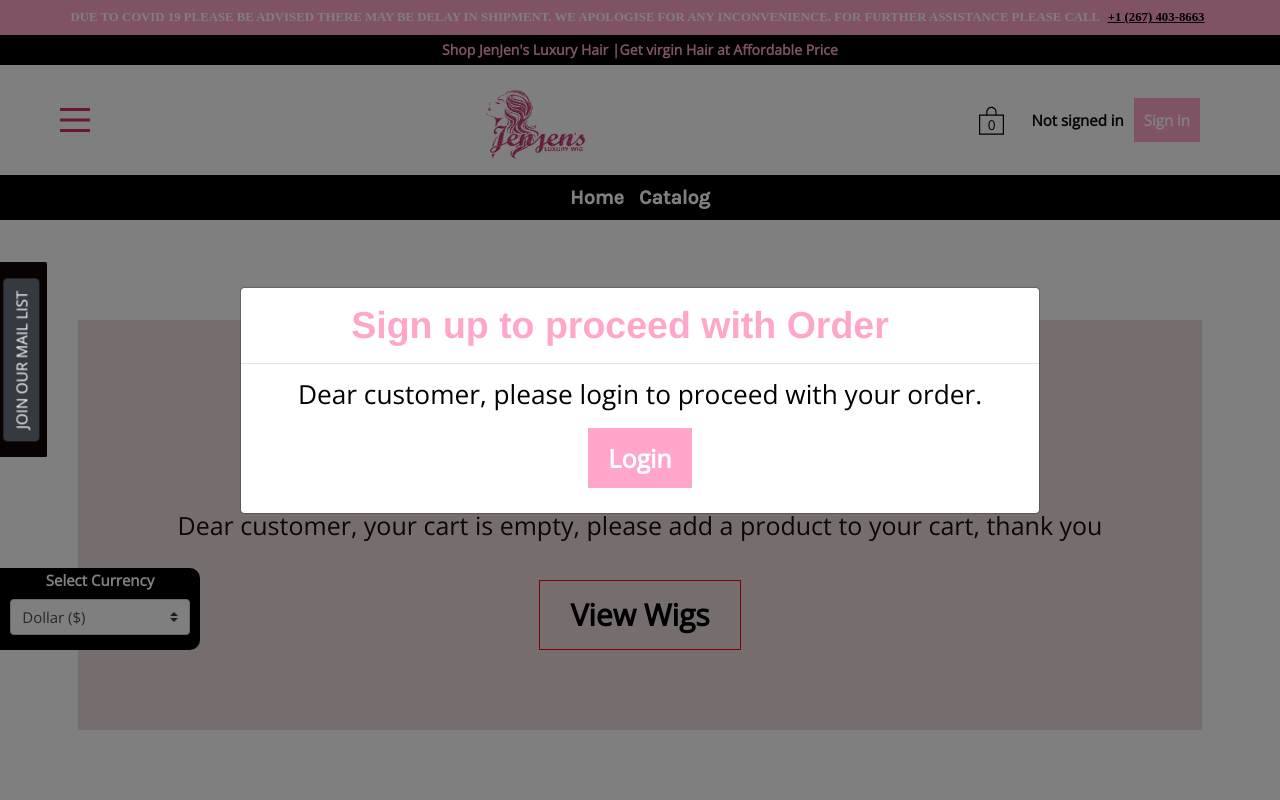
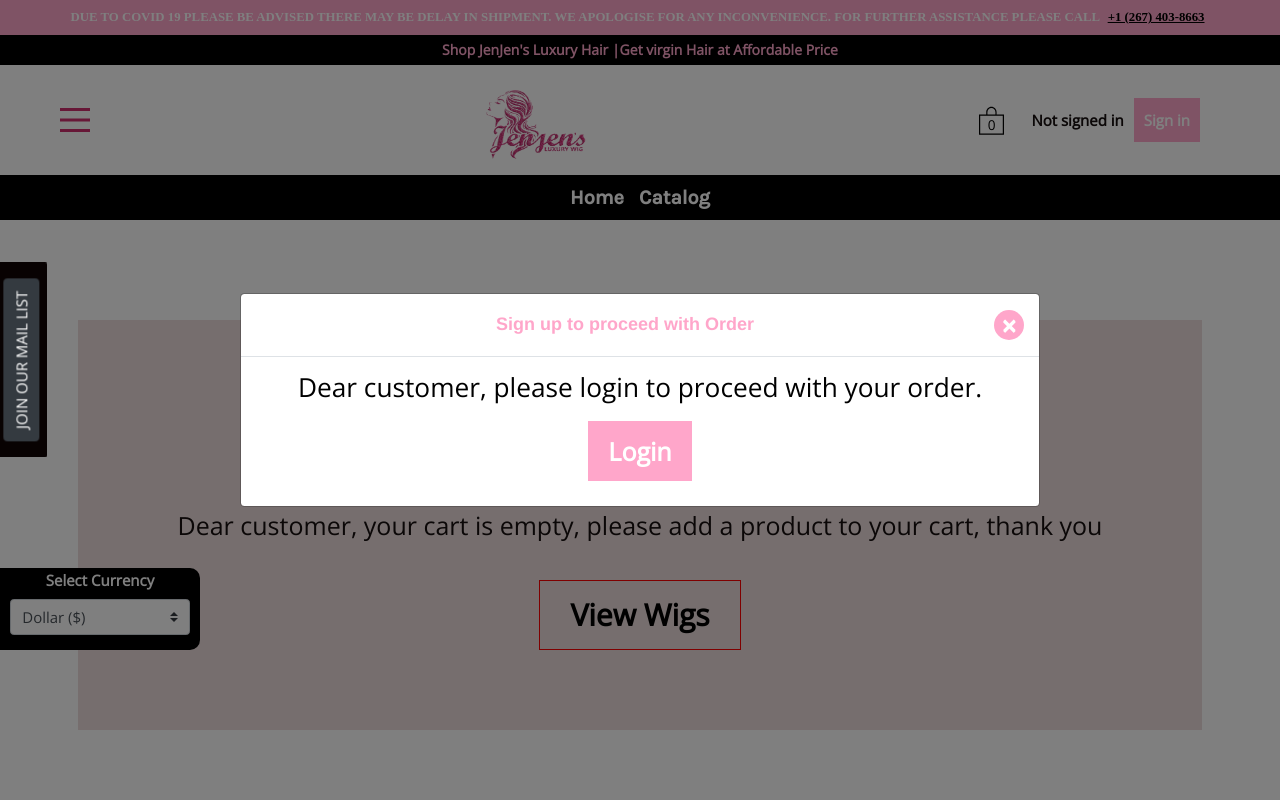
Before and after one commit to BisiDavi/strapi-store, a Next.js app: page /cart in a window 1280 px wide. Shown: the top 800 px of the page. Built offline with nearby package versions, Linux system fonts and the light colour scheme; no server answers; grey boxes are pictures that could not be loaded; a web font is replaced by a local one.

Commit message:
style fixed

```diff
--- a/components/Menu/CartSidebar.tsx
+++ b/components/Menu/CartSidebar.tsx
@@ -112,6 +112,7 @@
                                 p.shipping,
                                 p.shipping a {
                                     font-size: 14px;
+                                    text-decoration: none;
                                 }
                             }
                         `}</style>
--- a/components/Modal/LoginModal.tsx
+++ b/components/Modal/LoginModal.tsx
@@ -42,6 +42,12 @@
                             font-weight: bold;
                             margin: 10px auto;
                         }
+                        @media (max-width: 500px) {
+                            h3,
+                            span {
+                                font-size: 16px;
+                            }
+                        }
                     `}
                 </style>
             </div>
--- a/components/Modal/Pagemodal.module.css
+++ b/components/Modal/Pagemodal.module.css
@@ -7,7 +7,7 @@
     margin: 1px 0px !important;
     border-radius: 50%;
     height: 40px;
-    background-color: rgb(107 103 103 / 40%);
+    background-color: rgb(255, 166, 202);
 }
 
 .modalHeader button span:hover,
--- a/components/Product/CollectionView.tsx
+++ b/components/Product/CollectionView.tsx
@@ -47,7 +47,7 @@
                     letter-spacing: 0.05em;
                     color: #ffa6ca;
                     font-size: 1.33333em;
-                    margin: 20px 0px;
+                    margin: 10px 0px;
                 }
 
                 @media (max-width: 768px) {
--- a/components/Product/Collections.tsx
+++ b/components/Product/Collections.tsx
@@ -46,6 +46,14 @@
                         .collections {
                             grid-template-columns: 1fr;
                             margin: 20px 30px;
+                            grid-gap: 15px;
+                        }
+                    }
+                    @media (max-width: 500px) {
+                        .collections {
+                            margin: 0px 30px;
+                            margin-top: 20px;
+                            grid-gap: 10px;
                         }
                     }
                 `}
--- a/styles/loginModal.module.css
+++ b/styles/loginModal.module.css
@@ -2,3 +2,19 @@
     background-color: white;
     color: black;
 }
+
+.loginModal button {
+    background-color: rgb(255, 166, 202) !important;
+    color: white;
+    height: 30px;
+    width: 30px;
+    font-size: 25px;
+    text-align: center;
+    display: flex;
+    align-items: center;
+    justify-content: center;
+}
+
+.loginModal h1 {
+    font-size: 18px;
+}
```
